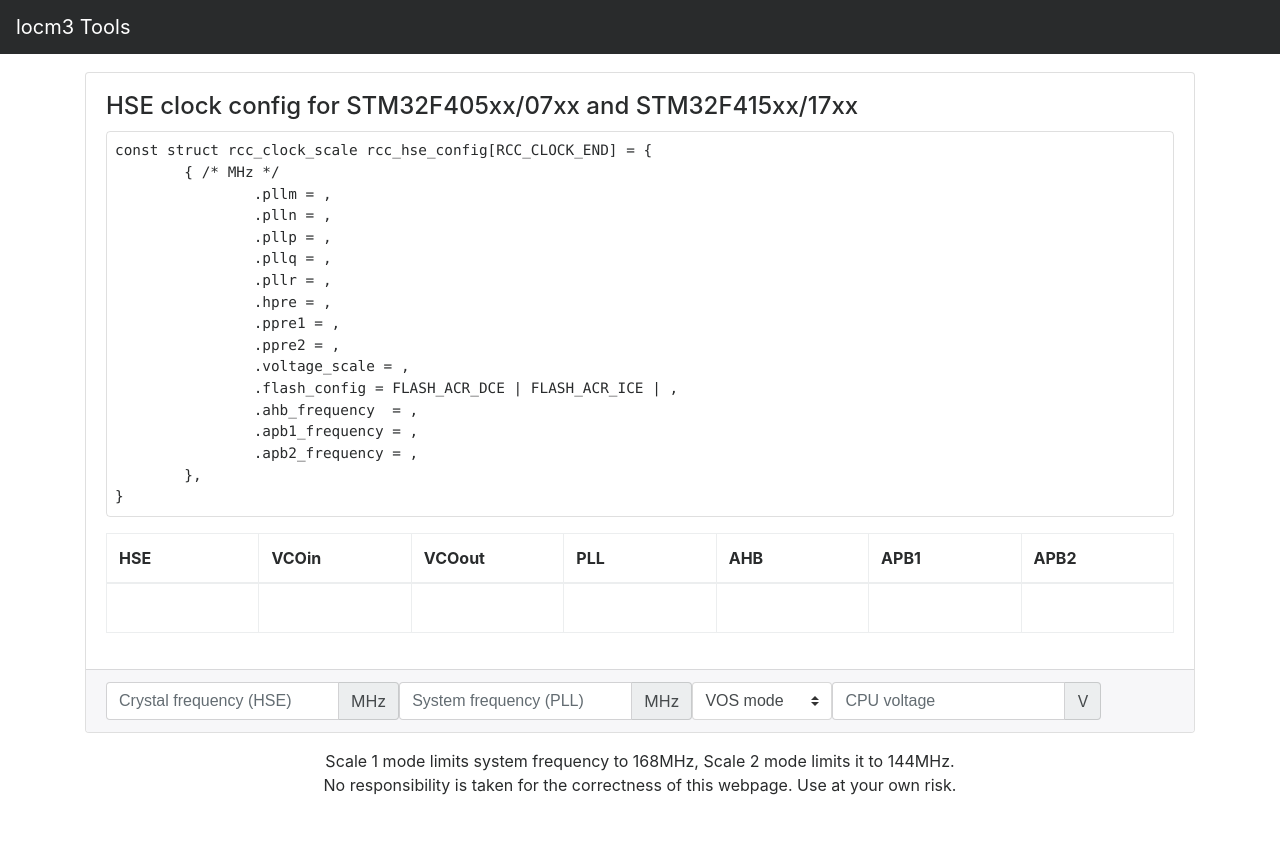
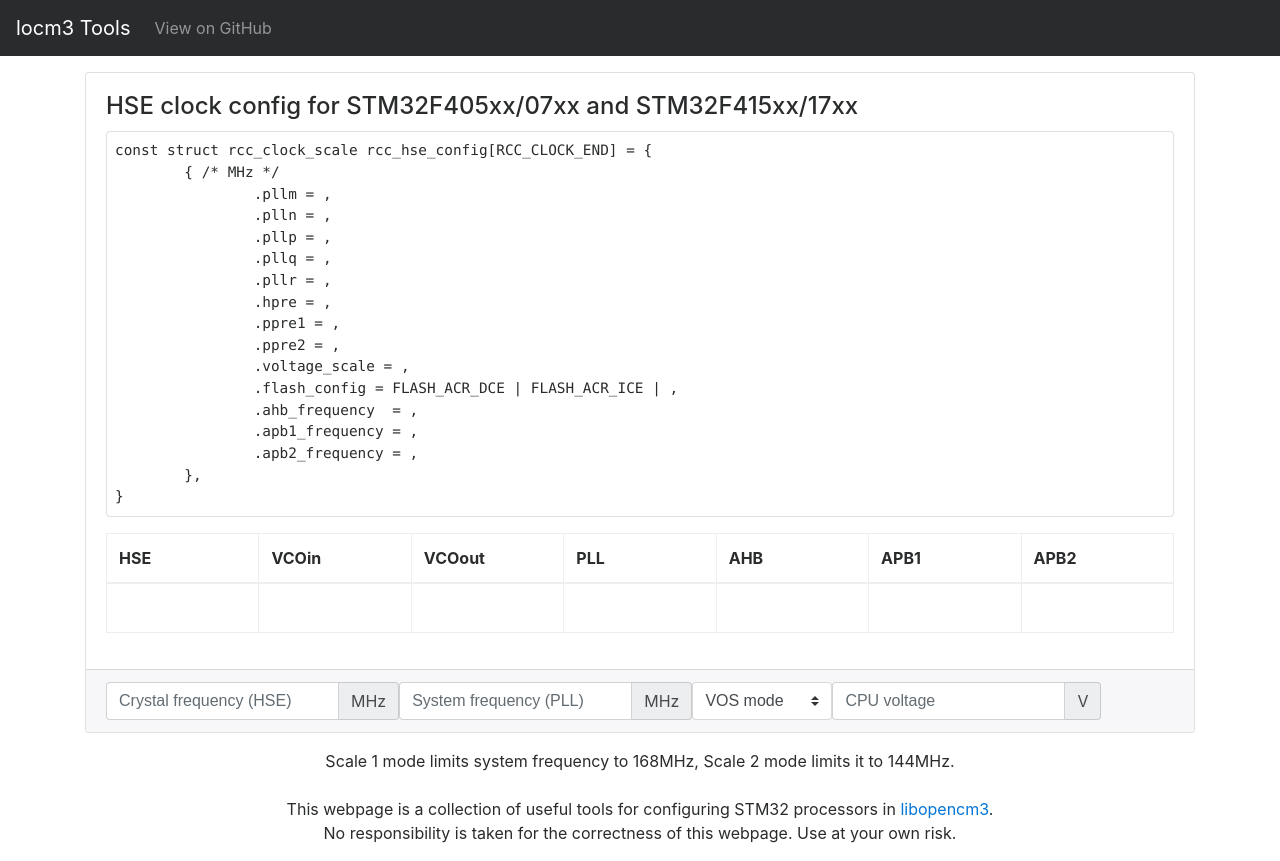
Before and after one commit to 0xdec/locm3-tools, a plain HTML site: page index.html in a window 1280 px wide. Before the commit the page ends 813 px from the top, so only its background shows below. Drawn offline with nearby package versions, Linux system fonts and the light colour scheme; a script that the page names is missing.

Commit message:
Add description and link to GitHub

```diff
--- a/index.html
+++ b/index.html
@@ -39,8 +39,14 @@
     <button class="navbar-toggler navbar-toggler-right" type="button" data-toggle="collapse" data-target="#navbarCollapse" aria-controls="navbarCollapse" aria-expanded="false" aria-label="Toggle navigation">
       <span class="navbar-toggler-icon"></span>
     </button>
-    <a class="navbar-brand" href="https://github.com/0xdec/locm3-tools">locm3 Tools</a>
-    <div class="collapse navbar-collapse" id="navbarCollapse"></div>
+    <a class="navbar-brand" href="#">locm3 Tools</a>
+    <div class="collapse navbar-collapse" id="navbarCollapse">
+      <ul class="navbar-nav mr-auto">
+        <li class="nav-item">
+          <a class="nav-link" href="https://github.com/0xdec/locm3-tools">View on GitHub</a>
+        </li>
+      </ul>
+    </div>
   </nav>
 
   <div class="container">
@@ -123,6 +129,9 @@
       <div class="col footer">
         <span>Scale 1 mode limits system frequency to 168MHz, Scale 2 mode limits it to 144MHz.</span>
         <br>
+        <br>
+        <span>This webpage is a collection of useful tools for configuring STM32 processors in <a href="https://github/libopencm3/libopencm3">libopencm3</a>.</span>
+        <br>
         <span>No responsibility is taken for the correctness of this webpage. Use at your own risk.</span>
       </div>
     </div>
```
